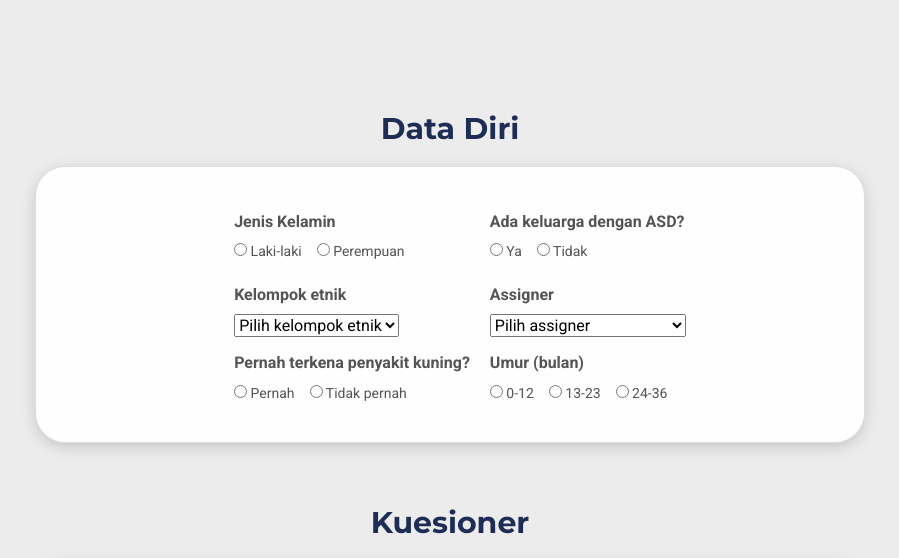
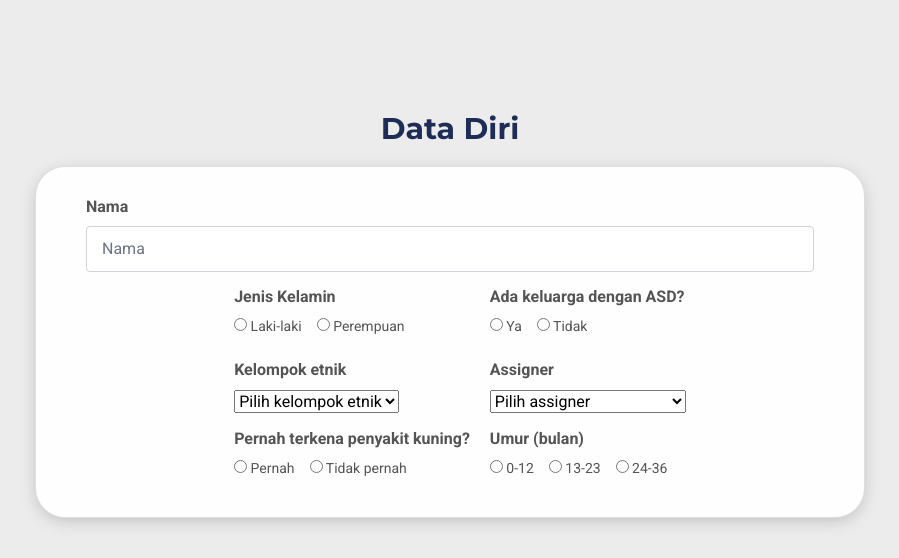
Before and after one commit to Sammy219/ASD-Screening, a Flask app: page /questionare-test in a window 1280 px wide. Shown: the part 240-798 px from the top of the page, without its empty margins (190-1089 px from the left). Run offline with Flask 2, Linux system fonts and the light colour scheme; some libraries are stand-ins or nearby versions.

Commit message:
nambah nama

```diff
--- a/app/templates/questionare-test.jinja
+++ b/app/templates/questionare-test.jinja
@@ -9,6 +9,10 @@ Questionare Test Page
     <form action="{{ url_for('site.result') }}" accept-charset="utf-8" method="post">
         <h3>Data Diri</h3>
         <div class="card">
+            <div class="nama">
+                <h2>Nama</h2>
+                <input type="text" class="form-control" placeholder="Nama" required>
+            </div>
             <div class="data-diri">
                 <div class="data">
                     {# Jenis Kelamin #}
```
